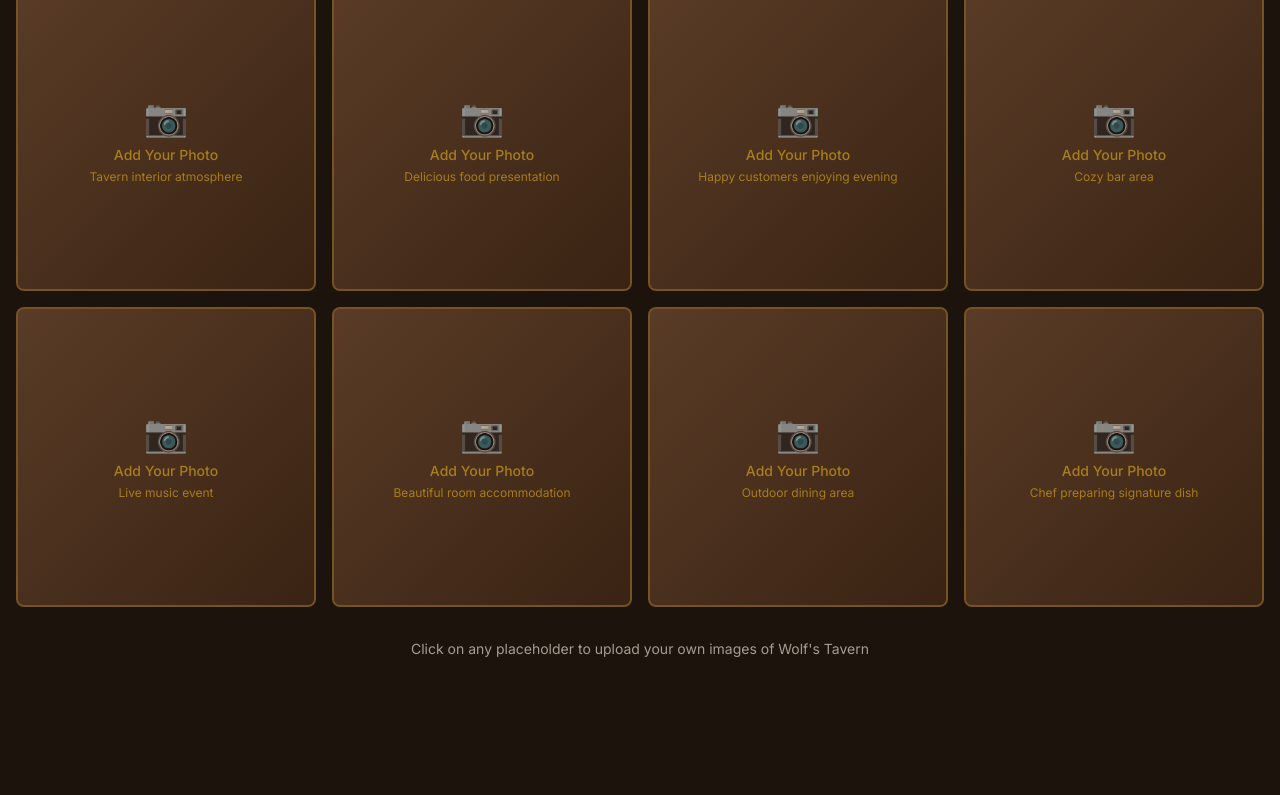
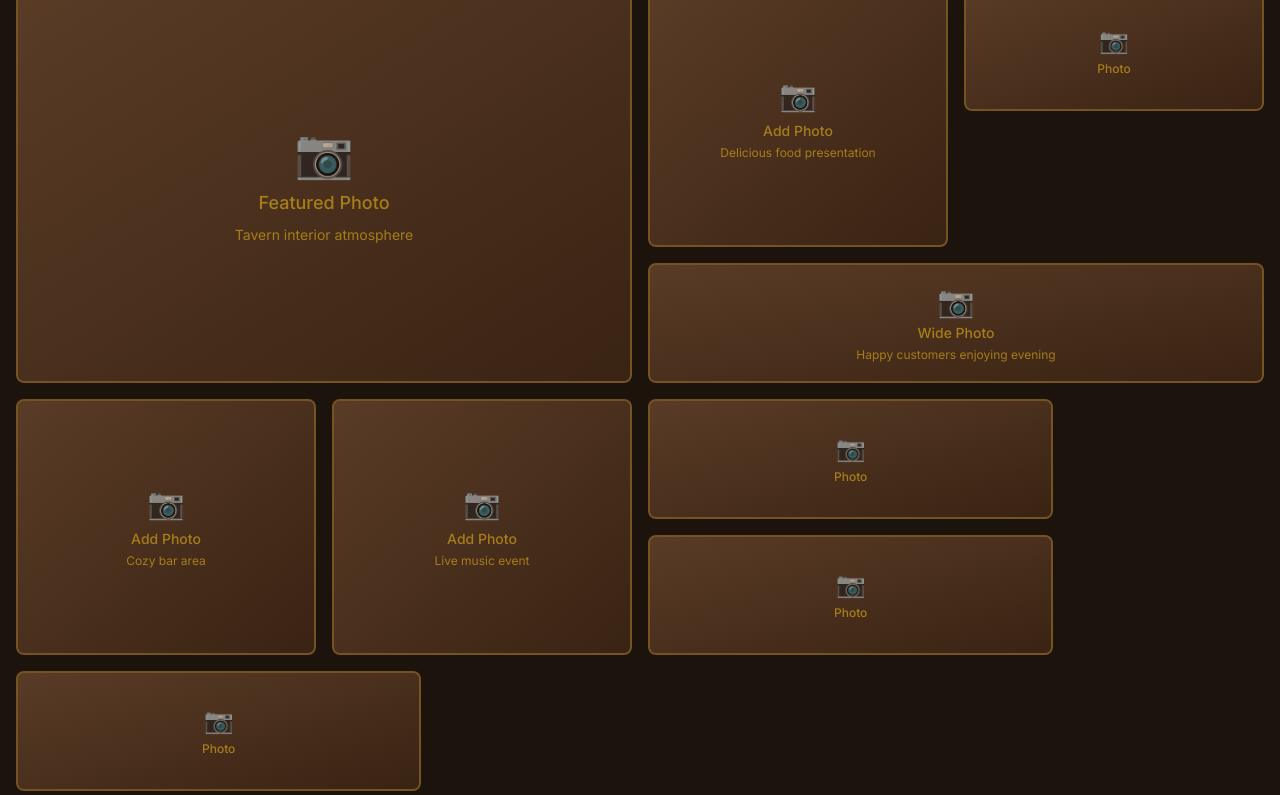
Before and after one commit to ibrahimsalat/wolfs-tavern-web, a React (Vite) app: page / in a window 1280 px wide. Shown: the part 1905-2700 px from the top of the page. Built offline with nearby package versions, Linux system fonts and the light colour scheme.

Commit message:
Refactor gallery layout
Update the gallery component to use a more dynamic collage-like layout for improved visual style.

```diff
--- a/src/components/Gallery.tsx
+++ b/src/components/Gallery.tsx
@@ -23,21 +23,98 @@ const Gallery = () => {
           </p>
         </div>
 
-        <div className="grid grid-cols-2 md:grid-cols-4 gap-4">
-          {galleryImages.map((image) => (
-            <div
-              key={image.id}
-              className="aspect-square bg-wood-medium border-2 border-brass/20 rounded-lg overflow-hidden group hover:border-brass/40 transition-colors duration-300"
-            >
-              <div className="w-full h-full bg-gradient-to-br from-wood-medium to-wood-dark flex items-center justify-center group-hover:from-wood-dark group-hover:to-wood-medium transition-all duration-300">
-                <div className="text-center text-brass/60 group-hover:text-brass/80 transition-colors">
-                  <div className="text-4xl mb-2">📷</div>
-                  <p className="text-sm font-medium">Add Your Photo</p>
-                  <p className="text-xs mt-1 px-2">{image.alt}</p>
-                </div>
+        <div className="grid grid-cols-12 grid-rows-6 gap-4 h-[600px] md:h-[800px]">
+          {/* Large featured image */}
+          <div className="col-span-12 md:col-span-6 row-span-3 bg-wood-medium border-2 border-brass/20 rounded-lg overflow-hidden group hover:border-brass/40 transition-all duration-300 hover:scale-[1.02]">
+            <div className="w-full h-full bg-gradient-to-br from-wood-medium to-wood-dark flex items-center justify-center group-hover:from-wood-dark group-hover:to-wood-medium transition-all duration-300">
+              <div className="text-center text-brass/60 group-hover:text-brass/80 transition-colors">
+                <div className="text-5xl mb-3">📷</div>
+                <p className="text-lg font-medium">Featured Photo</p>
+                <p className="text-sm mt-2 px-4">{galleryImages[0].alt}</p>
               </div>
             </div>
-          ))}
+          </div>
+
+          {/* Medium vertical image */}
+          <div className="col-span-6 md:col-span-3 row-span-2 bg-wood-medium border-2 border-brass/20 rounded-lg overflow-hidden group hover:border-brass/40 transition-all duration-300 hover:scale-[1.02]">
+            <div className="w-full h-full bg-gradient-to-br from-wood-medium to-wood-dark flex items-center justify-center group-hover:from-wood-dark group-hover:to-wood-medium transition-all duration-300">
+              <div className="text-center text-brass/60 group-hover:text-brass/80 transition-colors">
+                <div className="text-3xl mb-2">📷</div>
+                <p className="text-sm font-medium">Add Photo</p>
+                <p className="text-xs mt-1 px-2">{galleryImages[1].alt}</p>
+              </div>
+            </div>
+          </div>
+
+          {/* Small square image */}
+          <div className="col-span-6 md:col-span-3 row-span-1 bg-wood-medium border-2 border-brass/20 rounded-lg overflow-hidden group hover:border-brass/40 transition-all duration-300 hover:scale-[1.02]">
+            <div className="w-full h-full bg-gradient-to-br from-wood-medium to-wood-dark flex items-center justify-center group-hover:from-wood-dark group-hover:to-wood-medium transition-all duration-300">
+              <div className="text-center text-brass/60 group-hover:text-brass/80 transition-colors">
+                <div className="text-2xl mb-1">📷</div>
+                <p className="text-xs font-medium">Photo</p>
+              </div>
+            </div>
+          </div>
+
+          {/* Wide horizontal image */}
+          <div className="col-span-12 md:col-span-6 row-span-1 bg-wood-medium border-2 border-brass/20 rounded-lg overflow-hidden group hover:border-brass/40 transition-all duration-300 hover:scale-[1.02]">
+            <div className="w-full h-full bg-gradient-to-br from-wood-medium to-wood-dark flex items-center justify-center group-hover:from-wood-dark group-hover:to-wood-medium transition-all duration-300">
+              <div className="text-center text-brass/60 group-hover:text-brass/80 transition-colors">
+                <div className="text-3xl mb-1">📷</div>
+                <p className="text-sm font-medium">Wide Photo</p>
+                <p className="text-xs mt-1 px-2">{galleryImages[2].alt}</p>
+              </div>
+            </div>
+          </div>
+
+          {/* Medium square images */}
+          <div className="col-span-6 md:col-span-3 row-span-2 bg-wood-medium border-2 border-brass/20 rounded-lg overflow-hidden group hover:border-brass/40 transition-all duration-300 hover:scale-[1.02]">
+            <div className="w-full h-full bg-gradient-to-br from-wood-medium to-wood-dark flex items-center justify-center group-hover:from-wood-dark group-hover:to-wood-medium transition-all duration-300">
+              <div className="text-center text-brass/60 group-hover:text-brass/80 transition-colors">
+                <div className="text-3xl mb-2">📷</div>
+                <p className="text-sm font-medium">Add Photo</p>
+                <p className="text-xs mt-1 px-2">{galleryImages[3].alt}</p>
+              </div>
+            </div>
+          </div>
+
+          <div className="col-span-6 md:col-span-3 row-span-2 bg-wood-medium border-2 border-brass/20 rounded-lg overflow-hidden group hover:border-brass/40 transition-all duration-300 hover:scale-[1.02]">
+            <div className="w-full h-full bg-gradient-to-br from-wood-medium to-wood-dark flex items-center justify-center group-hover:from-wood-dark group-hover:to-wood-medium transition-all duration-300">
+              <div className="text-center text-brass/60 group-hover:text-brass/80 transition-colors">
+                <div className="text-3xl mb-2">📷</div>
+                <p className="text-sm font-medium">Add Photo</p>
+                <p className="text-xs mt-1 px-2">{galleryImages[4].alt}</p>
+              </div>
+            </div>
+          </div>
+
+          {/* Small images row */}
+          <div className="col-span-4 row-span-1 bg-wood-medium border-2 border-brass/20 rounded-lg overflow-hidden group hover:border-brass/40 transition-all duration-300 hover:scale-[1.02]">
+            <div className="w-full h-full bg-gradient-to-br from-wood-medium to-wood-dark flex items-center justify-center group-hover:from-wood-dark group-hover:to-wood-medium transition-all duration-300">
+              <div className="text-center text-brass/60 group-hover:text-brass/80 transition-colors">
+                <div className="text-2xl">📷</div>
+                <p className="text-xs font-medium mt-1">Photo</p>
+              </div>
+            </div>
+          </div>
+
+          <div className="col-span-4 row-span-1 bg-wood-medium border-2 border-brass/20 rounded-lg overflow-hidden group hover:border-brass/40 transition-all duration-300 hover:scale-[1.02]">
+            <div className="w-full h-full bg-gradient-to-br from-wood-medium to-wood-dark flex items-center justify-center group-hover:from-wood-dark group-hover:to-wood-medium transition-all duration-300">
+              <div className="text-center text-brass/60 group-hover:text-brass/80 transition-colors">
+                <div className="text-2xl">📷</div>
+                <p className="text-xs font-medium mt-1">Photo</p>
+              </div>
+            </div>
+          </div>
+
+          <div className="col-span-4 row-span-1 bg-wood-medium border-2 border-brass/20 rounded-lg overflow-hidden group hover:border-brass/40 transition-all duration-300 hover:scale-[1.02]">
+            <div className="w-full h-full bg-gradient-to-br from-wood-medium to-wood-dark flex items-center justify-center group-hover:from-wood-dark group-hover:to-wood-medium transition-all duration-300">
+              <div className="text-center text-brass/60 group-hover:text-brass/80 transition-colors">
+                <div className="text-2xl">📷</div>
+                <p className="text-xs font-medium mt-1">Photo</p>
+              </div>
+            </div>
+          </div>
         </div>
 
         <div className="text-center mt-8">
```
